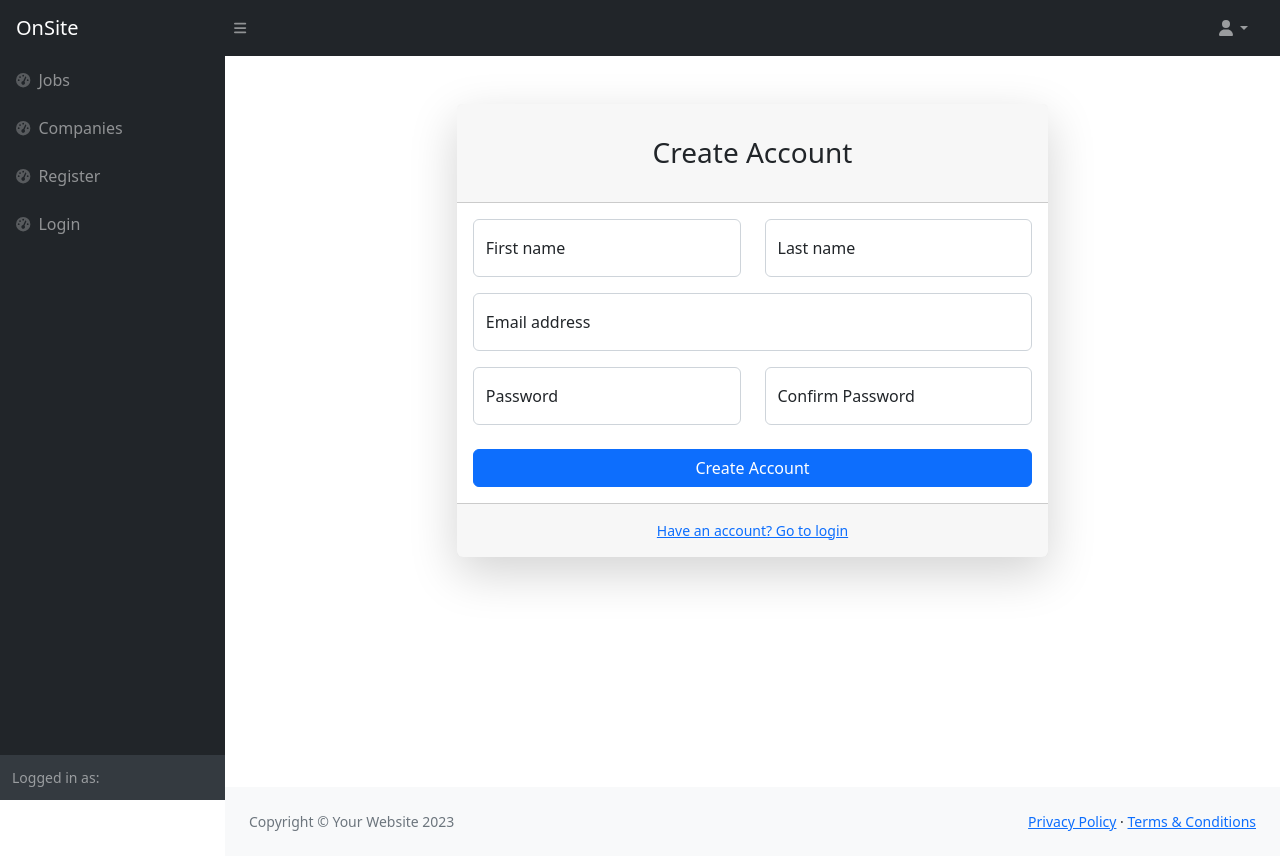
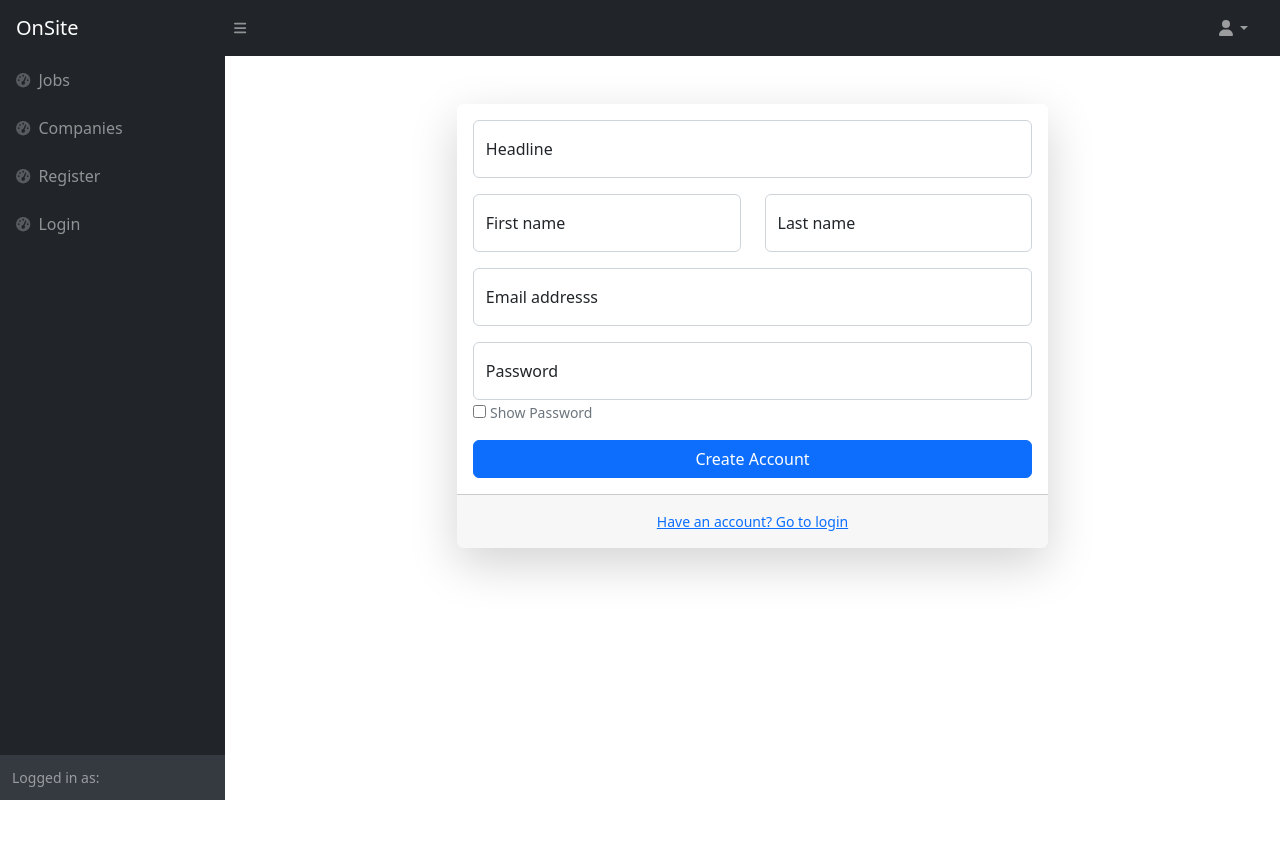
Before and after one commit to adrian007i/onsite, a Django app: page /register in a window 1280 px wide. Run offline with Django 5.2, Linux system fonts and the light colour scheme; some libraries are stand-ins or nearby versions.

Commit message:
REGISTRATION FINISHED

```diff
--- a/app/admin.py
+++ b/app/admin.py
@@ -1,5 +1,5 @@
 from django.contrib import admin
-from app.models import UserProfile
+# from app.models import UserProfile
 # Register your models here.
 
-admin.site.register(UserProfile)
+# admin.site.register(UserProfile)
--- a/app/public/urls.py
+++ b/app/public/urls.py
@@ -6,7 +6,9 @@ urlpatterns = [
     path("", views.index, name="index"),
     path("login", views.user_login, name="login"),
     path("logout", views.user_logout, name="logout"),
-    path("register", views.user_signup, name="register"),
+    path("register", views.register, name="register"),
+    path("register_ajax", views.register_ajax,),
+
     path("companies", views.companies, name="companies"),
     path("jobs", views.jobs, name="jobs"),
 ]
--- a/app/public/views.py
+++ b/app/public/views.py
@@ -1,6 +1,8 @@
 from django.shortcuts import render
-from django.http import HttpResponse,HttpResponseRedirect
+from django.http import HttpResponse,HttpResponseRedirect, JsonResponse
 
+from app.models import *
+from django.contrib.auth import get_user_model
 
 def index(request):
      return HttpResponseRedirect("/jobs")
@@ -11,8 +13,26 @@ def user_login(request):
 def user_logout(request):
     return HttpResponse("logout")
 
-def user_signup(request):
+def register(request):
     return render(request , "public/register.html")
+
+def register_ajax(request):
+
+    try:
+        # model = get_user_model()
+        User.objects.create(
+        email = request.POST.get("email"),
+        first_name = request.POST.get("first_name"),
+        last_name = request.POST.get("last_name"),
+        headline = request.POST.get("headline"),
+        role = request.POST.get("role"),
+        password= request.POST.get("password")
+        )
+        return JsonResponse({"success" : True})
+    except Exception as e:
+        print(str(e))
+        return JsonResponse({"success" : False})
+
 
 def companies(request):
     return render(request , "public/companies.html")
--- a/onsite_jobs/settings.py
+++ b/onsite_jobs/settings.py
@@ -28,7 +28,7 @@ SECRET_KEY = 'django-insecure-7r=1*&ezs4#r*_s@nc^k7g04+bc)dbwqyv5^88(srz!axq1wzr
 DEBUG = True
 
 ALLOWED_HOSTS = []
-AUTH_USER_MODEL = 'app.UserProfile'
+AUTH_USER_MODEL="app.User"
 
 
 # Application definition
@@ -39,6 +39,7 @@ INSTALLED_APPS = [
     'django.contrib.contenttypes',
     'django.contrib.sessions',
     'django.contrib.messages',
+    'livereload',
     'django.contrib.staticfiles',
     'app'
 ]
@@ -51,6 +52,7 @@ MIDDLEWARE = [
     'django.contrib.auth.middleware.AuthenticationMiddleware',
     'django.contrib.messages.middleware.MessageMiddleware',
     'django.middleware.clickjacking.XFrameOptionsMiddleware',
+    'livereload.middleware.LiveReloadScript'
 ]
 
 ROOT_URLCONF = 'onsite_jobs.urls'
--- a/templates/base.html
+++ b/templates/base.html
@@ -12,6 +12,9 @@
     <link href="https://cdn.jsdelivr.net/npm/simple-datatables@7.1.2/dist/style.min.css" rel="stylesheet" />
     <link href="{% static  '/css/styles.css' %}" rel="stylesheet" />
     <script src="https://use.fontawesome.com/releases/v6.3.0/js/all.js" crossorigin="anonymous"></script>
+    <script>
+        const getFormData = (selector) => Object.fromEntries(new FormData(document.querySelector(selector)));
+    </script>
 </head>
 
 <body class="sb-nav-fixed">
@@ -107,6 +110,7 @@
 
                         {% endif %}
 
+
                         <!-- <div class="sb-sidenav-menu-heading">Core</div>
                             <a class="nav-link" href="index.html">
                                 <div class="sb-nav-link-icon"><i class="fas fa-tachometer-alt"></i></div>
@@ -171,6 +175,7 @@
                 </div>
             </nav>
         </div>
+
         {% block body_block %} {% endblock %}
 
     </div>
--- a/templates/public/register.html
+++ b/templates/public/register.html
@@ -11,48 +11,67 @@
                     <div class="row justify-content-center">
                         <div class="col-lg-7">
                             <div class="card shadow-lg border-0 rounded-lg mt-5">
-                                <div class="card-header"><h3 class="text-center font-weight-light my-4">Create Account</h3></div>
                                 <div class="card-body">
-                                    <form>
+                                    <form id="registerForm" novalidate method="post">
+                                        {% csrf_token %}
+                                        <input type="hidden" name="role" value="user">
+                                        <div class="form-floating mb-3">
+                                            <input class="form-control" type="text" name="headline" placeholder=""
+                                                required />
+                                            <label for="headline">Headline</label>
+                                            <div class="invalid-feedback">
+                                                Required
+                                            </div>
+                                        </div>
                                         <div class="row mb-3">
                                             <div class="col-md-6">
                                                 <div class="form-floating mb-3 mb-md-0">
-                                                    <input class="form-control" id="inputFirstName" type="text" placeholder="Enter your first name" />
+                                                    <input class="form-control" type="text" placeholder="" required
+                                                        name="first_name" />
                                                     <label for="inputFirstName">First name</label>
+                                                    <div class="invalid-feedback">
+                                                        Required
+                                                    </div>
                                                 </div>
                                             </div>
                                             <div class="col-md-6">
                                                 <div class="form-floating">
-                                                    <input class="form-control" id="inputLastName" type="text" placeholder="Enter your last name" />
+                                                    <input class="form-control" type="text" placeholder="" required
+                                                        name="last_name" />
                                                     <label for="inputLastName">Last name</label>
+                                                    <div class="invalid-feedback">
+                                                        Required
+                                                    </div>
                                                 </div>
                                             </div>
                                         </div>
                                         <div class="form-floating mb-3">
-                                            <input class="form-control" id="inputEmail" type="email" placeholder="name@example.com" />
-                                            <label for="inputEmail">Email address</label>
-                                        </div>
-                                        <div class="row mb-3">
-                                            <div class="col-md-6">
-                                                <div class="form-floating mb-3 mb-md-0">
-                                                    <input class="form-control" id="inputPassword" type="password" placeholder="Create a password" />
-                                                    <label for="inputPassword">Password</label>
-                                                </div>
-                                            </div>
-                                            <div class="col-md-6">
-                                                <div class="form-floating mb-3 mb-md-0">
-                                                    <input class="form-control" id="inputPasswordConfirm" type="password" placeholder="Confirm password" />
-                                                    <label for="inputPasswordConfirm">Confirm Password</label>
-                                                </div>
+                                            <input class="form-control" name="email" type="email" placeholder=""
+                                                required />
+                                            <label for="inputEmail">Email addresss</label>
+                                            <div class="invalid-feedback">
+                                                Invalid
                                             </div>
                                         </div>
-                                        <div class="mt-4 mb-0">
-                                            <div class="d-grid"><a class="btn btn-primary btn-block" href="login.html">Create Account</a></div>
+                                        <div class="form-floating mb-3">
+                                            <input class="form-control" name="password" type="password" placeholder=""
+                                                required />
+                                            <label for="inputPassword">Password</label>
+
+                                            <input type="checkbox" name="" id=""> <small class="text-secondary"> Show
+                                                Password</small>
+                                            <div class="invalid-feedback">
+                                                Required
+                                            </div>
+                                        </div>
+                                        <div class="col-sm-12">
+                                            <button class="btn btn-primary w-100" id="submit_btn" type="submit">Create
+                                                Account</button>
                                         </div>
                                     </form>
                                 </div>
                                 <div class="card-footer text-center py-3">
-                                    <div class="small"><a href="login.html">Have an account? Go to login</a></div>
+                                    <div class="small"><a href="/user_login/">Have an account? Go to login</a></div>
                                 </div>
                             </div>
                         </div>
@@ -60,22 +79,43 @@
                 </div>
             </main>
         </div>
-        <div id="layoutAuthentication_footer">
-            <footer class="py-4 bg-light mt-auto">
-                <div class="container-fluid px-4">
-                    <div class="d-flex align-items-center justify-content-between small">
-                        <div class="text-muted">Copyright &copy; Your Website 2023</div>
-                        <div>
-                            <a href="#">Privacy Policy</a>
-                            &middot;
-                            <a href="#">Terms &amp; Conditions</a>
-                        </div>
-                    </div>
-                </div>
-            </footer>
-        </div>
     </div>
 </div>
 
+<script>
+
+    // on submit of registration form
+    document.getElementById('registerForm').addEventListener('submit', function (event) {
+        event.preventDefault();
+
+        // form validation
+        if (this.checkValidity()) {
+
+            const submit_btn = document.getElementById("submit_btn");
+            submit_btn.innerText = "Registering ...";
+            submit_btn.disabled = true;
+
+            // ajax reqeust to submit form
+            const response = fetch("/register_ajax",
+                {
+                    body: new FormData(this),
+                    method: 'POST'
+                }).then(res => {
+
+                    submit_btn.innerText = "Create Account";
+                    submit_btn.disabled = true;
+
+                    if (res.ok) {
+                        window.location.href = "/login";
+                    } else {
+                        // TODO, DISPLAY SERVERSIDE ERRRORS
+                    }
+                });
+        }
+
+        this.classList.add('was-validated')
+    }, false)
+</script>
+
 
 {% endblock %}
```
Also changed, not shown: app/models.py (+46 -6 lines), db.sqlite3, onsite_jobs/urls.py (line endings or trailing spaces).
